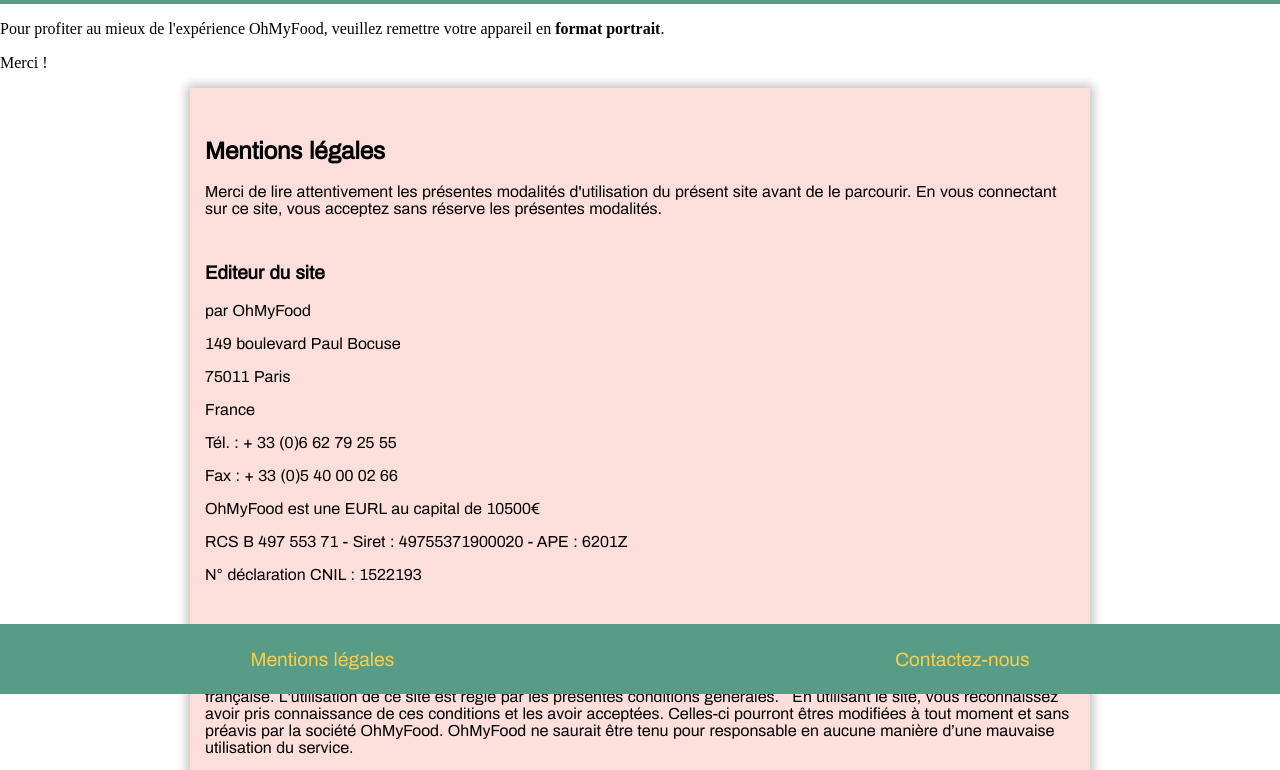
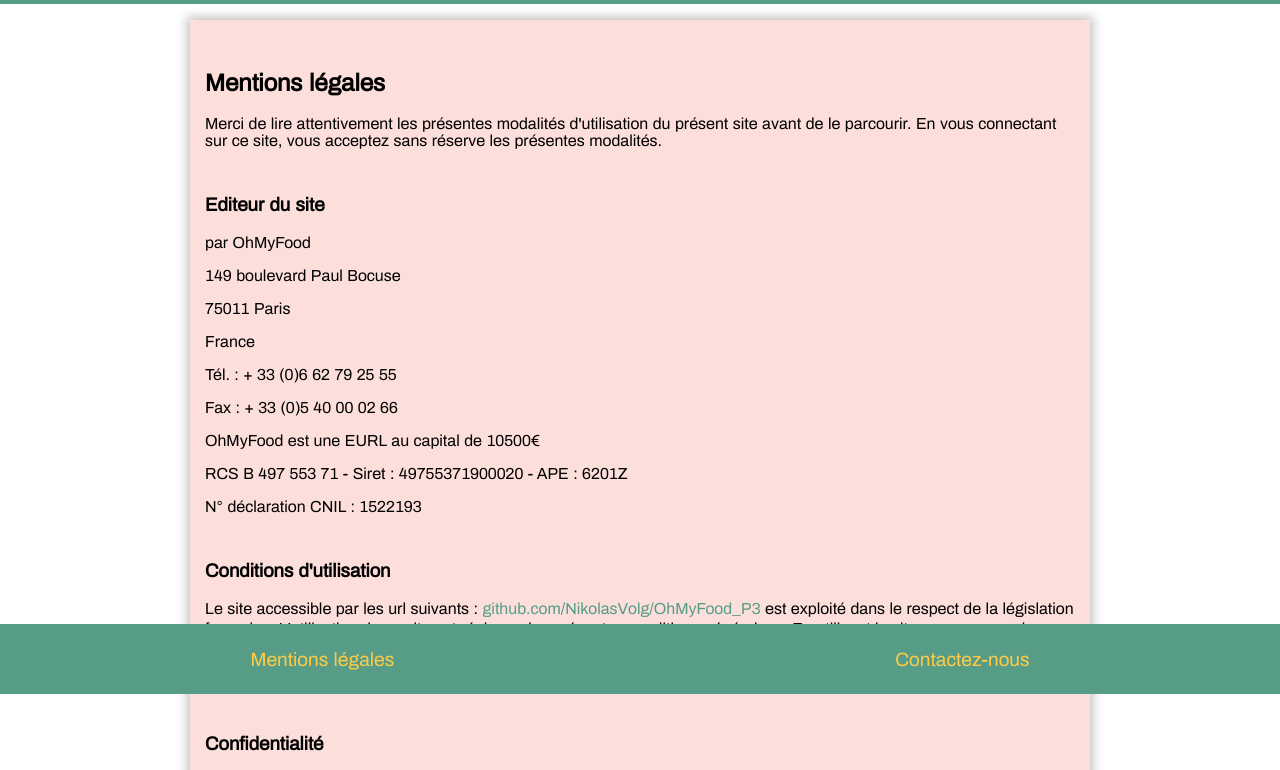
Before and after one commit to NikolasVolg/OhMyFood_P3, a plain HTML site: page mentionslegales.html in a window 1280 px wide. Shown: the part 106-876 px from the top of the page. Drawn offline with Linux system fonts and the light colour scheme.

Commit message:
delete landscape @media

```diff
--- a/mentionslegales.html
+++ b/mentionslegales.html
@@ -13,11 +13,6 @@
     <header>
         <h1><a href="index.html">ohmyfood</a></h1>
     </header>
-
-    <div class="landscape">
-        <p>Pour profiter au mieux de l'expérience OhMyFood, veuillez remettre votre appareil en <strong>format portrait</strong>.</p>
-        <p>Merci !</p>
-    </div>
 
     <div class="main">
 
```
